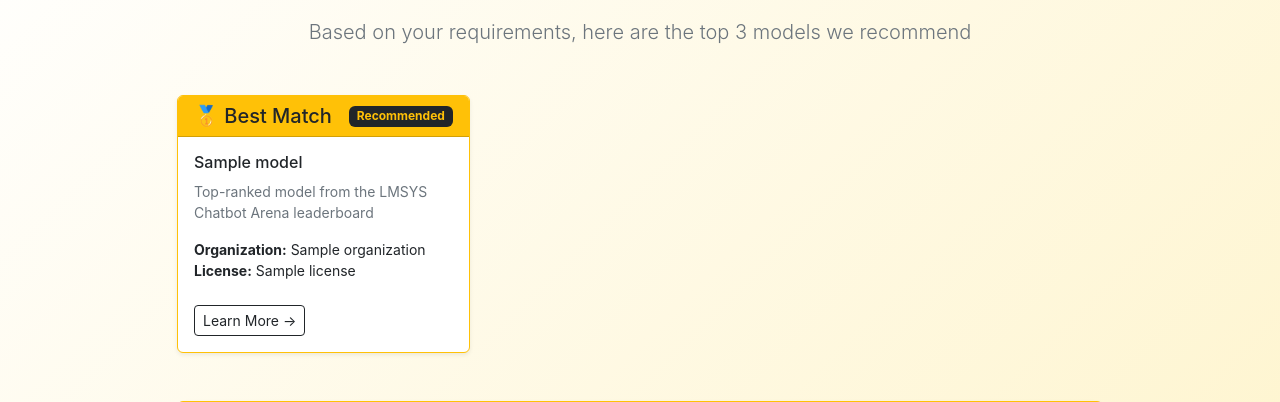
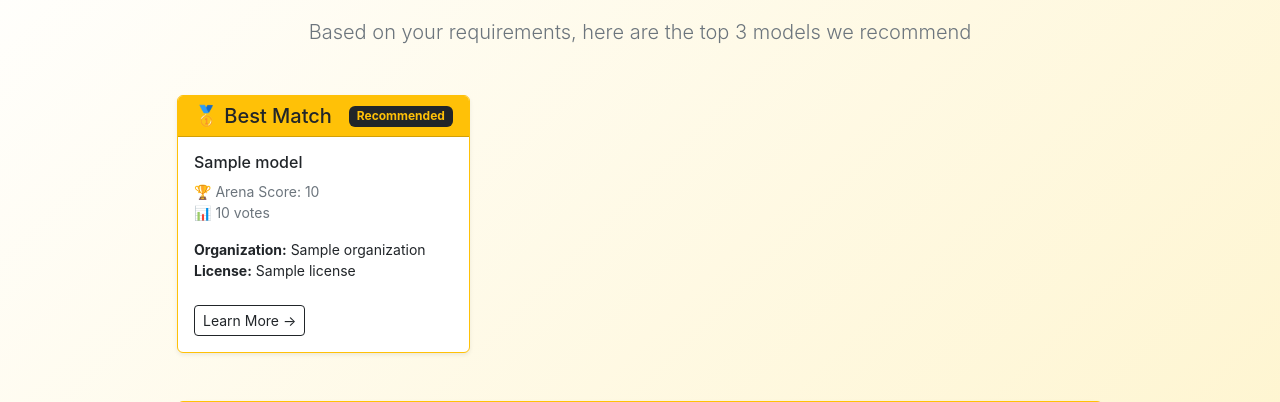
Before and after one commit to Rachel0619/PickLLM, a Flask app: template templates/results.html in a window 1280 px wide. Shown: the part 148-550 px from the top of the page. Run offline with Flask 3, Linux system fonts and the light colour scheme; the template is opened without the code that fills it: most values are stand-ins (such as "Sample title", 1, 10 or a date in 2020).

Commit message:
changed result page

```diff
--- a/templates/_macros.html
+++ b/templates/_macros.html
@@ -19,7 +19,7 @@
         <div class="card-body">
             <h6 class="card-title">{{ card.model }}</h6>
             <p class="card-text small text-secondary">
-                {{ card.summary }}
+                {{ card.summary | safe }}
             </p>
             <ul class="list-unstyled small">
                 {% for detail in card.details %}
--- a/templates/results.html
+++ b/templates/results.html
@@ -27,7 +27,7 @@
                             'tier': tier_emojis[loop.index0] + ' ' + tier_labels[loop.index0],
                             'badge': tier_badges[loop.index0],
                             'model': rec.model,
-                            'summary': 'Top-ranked model from the LMSYS Chatbot Arena leaderboard',
+                            'summary': '🏆 Arena Score: ' ~ rec.arena_score ~ '<br>📊 ' ~ rec.votes ~ ' votes',
                             'details': [
                                 {'label': 'Organization', 'value': rec.organization},
                                 {'label': 'License', 'value': rec.license}
```
